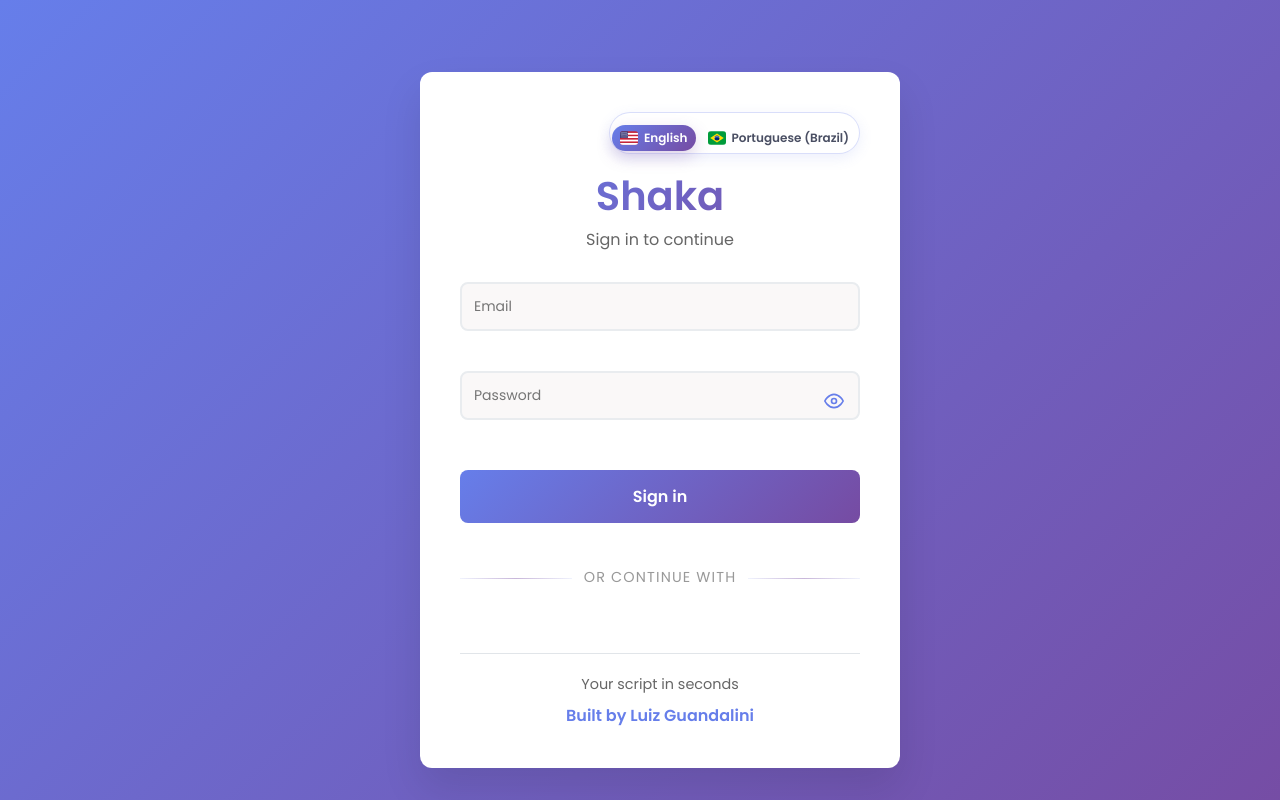
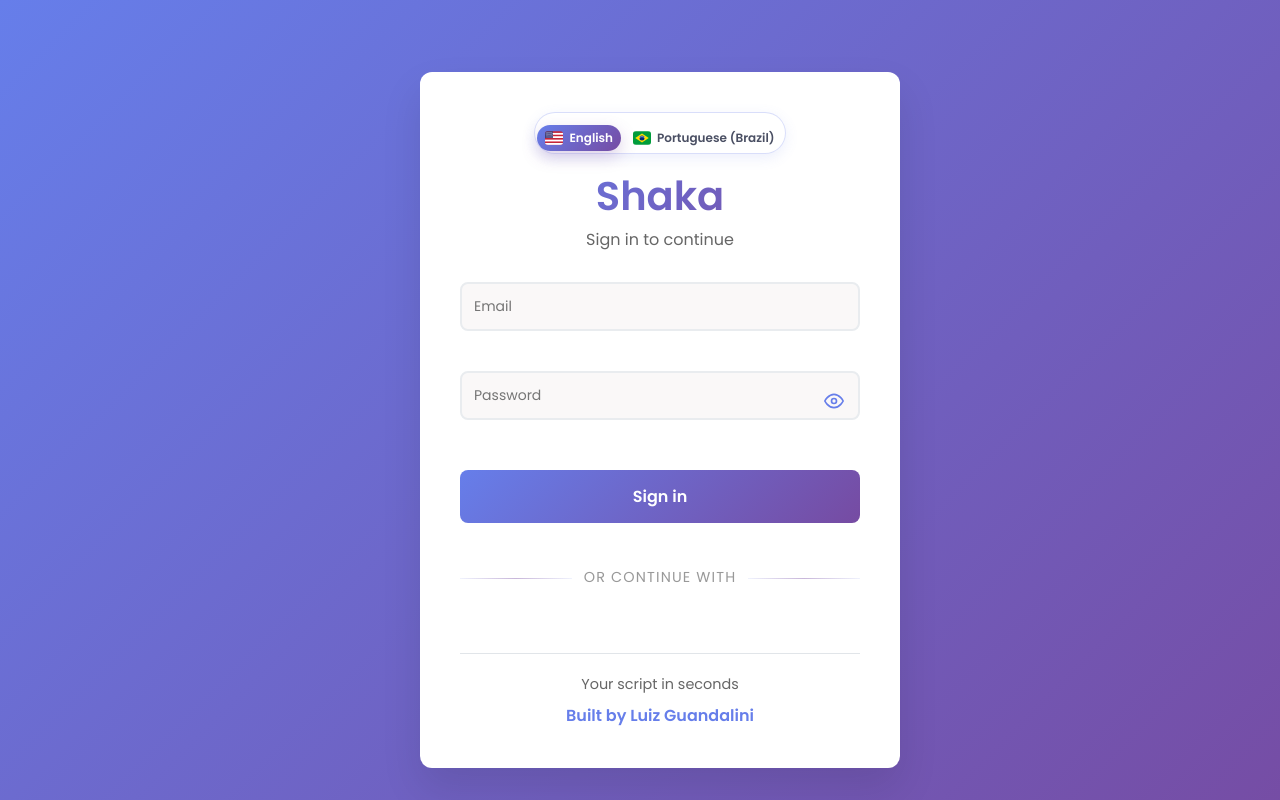
Before and after one commit to luizguandalini/GeradorDeRoteiroDeReels, a React (Vite) app in the folder frontend/: page /login in a window 1280 px wide. Built offline with nearby package versions, Linux system fonts and the light colour scheme; no server answers.

Commit message:
resolução de bug, antes o switch de idiomas na tela de login nao estava centralizado, agora esta.

```diff
--- a/frontend/src/components/Login/Login.css
+++ b/frontend/src/components/Login/Login.css
@@ -314,11 +314,17 @@
 
 .login-language {
   display: flex;
-  justify-content: flex-end;
+  justify-content: center;
+  align-items: center;
+  width: 100%;
   margin-bottom: 20px;
 }
 
 .login-language .language-switch {
+  display: inline-flex;
+  justify-content: center;
+  margin: 0 auto;
+  width: auto;
   backdrop-filter: blur(6px);
 }
 
@@ -329,6 +335,7 @@
 .login-language .flag-icon {
   box-shadow: none;
 }
+
 @media (max-width: 480px) {
   .login-card {
     padding: 30px 20px;
```
